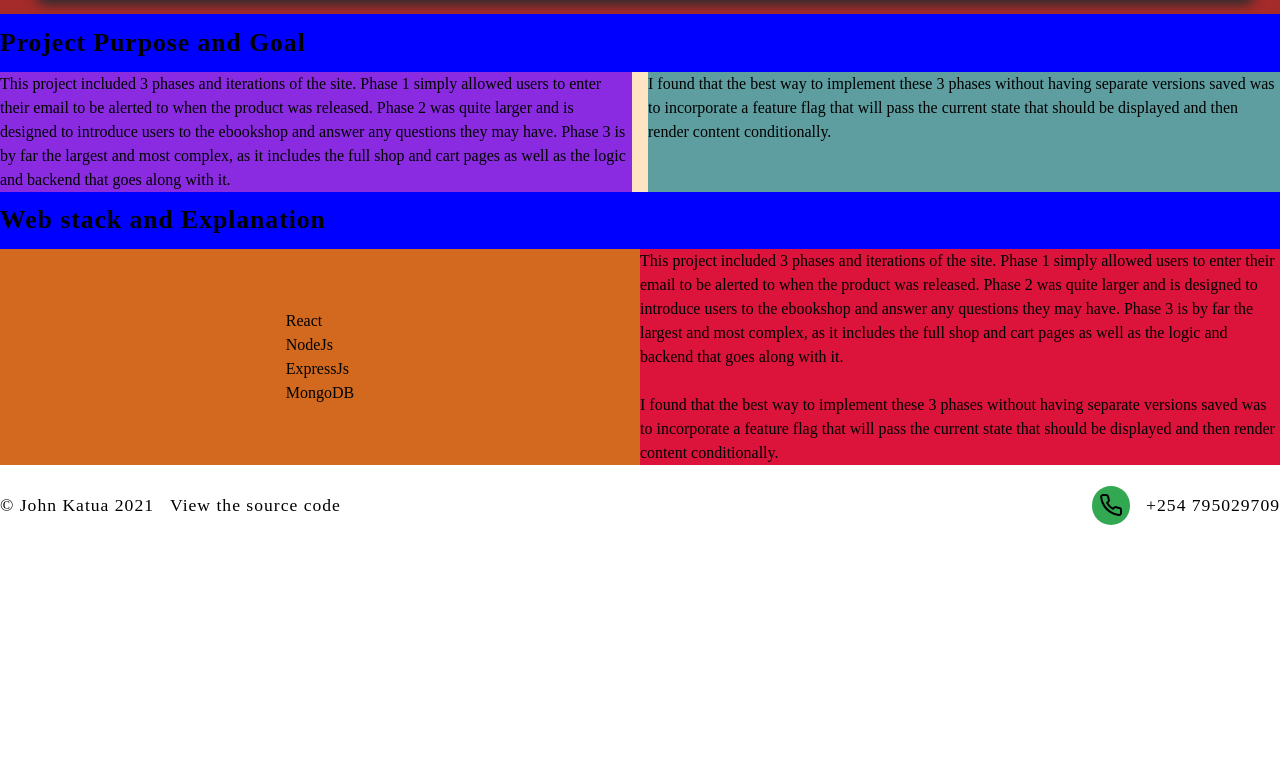
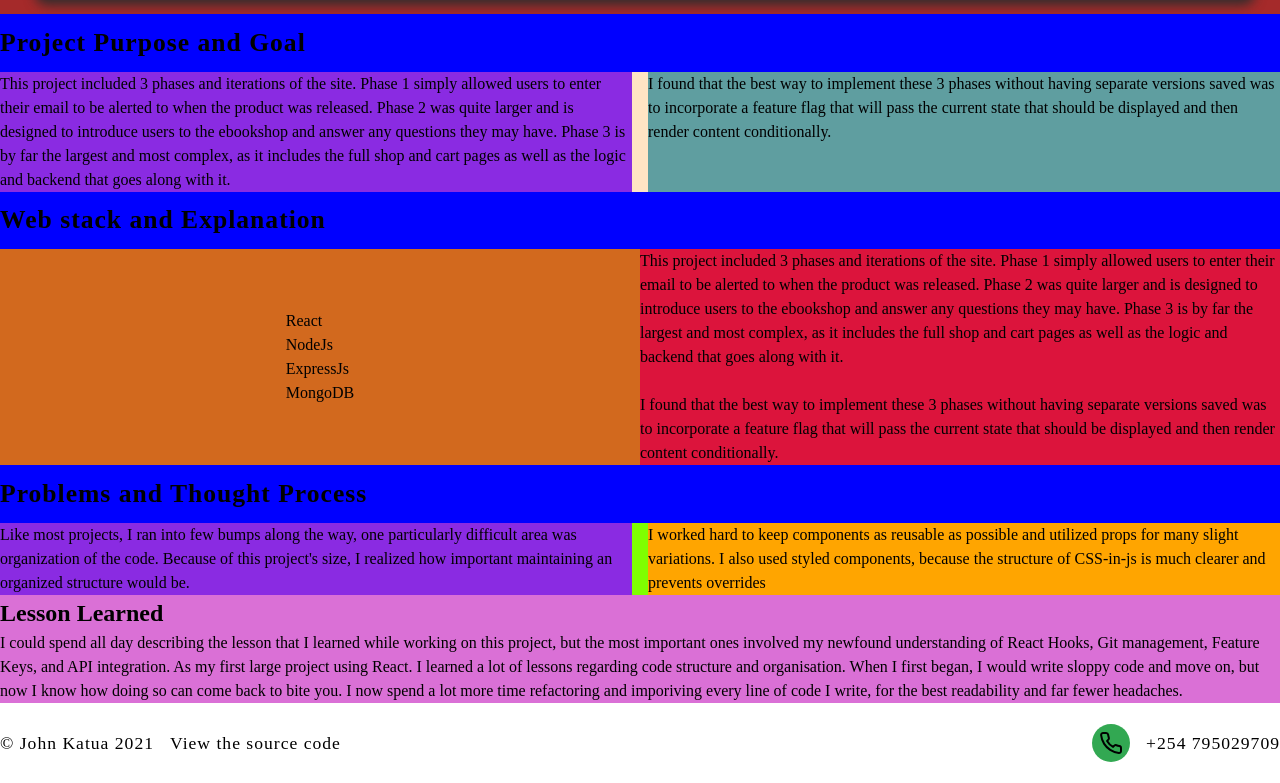
Before and after one commit to johnkatua/JohnKatua.com, a React (Create React App) app: page /ebookshop in a window 1280 px wide. Shown: the part 1743-2526 px from the top of the page. Before the commit the page ends 2288 px from the top, so only its background shows below. Built offline with nearby package versions, Linux system fonts and the light colour scheme.

Commit message:
updated my ebookshop component

```diff
--- a/src/App.css
+++ b/src/App.css
@@ -2,6 +2,7 @@
   padding: 0;
   margin: 0;
 }
+
 
 html {
   scroll-behavior: smooth;
--- a/src/components/Header/header.css
+++ b/src/components/Header/header.css
@@ -21,6 +21,7 @@
 -moz-box-shadow: 0px 6px 5px 0px rgba(0,0,0,0.48);
 }
 
+
 @media screen and (max-width: 500px) {
   .header {
     font-size: 1rem;
--- a/src/container/EBookshop/ebookshop.css
+++ b/src/container/EBookshop/ebookshop.css
@@ -191,3 +191,37 @@
   flex: 1;
   background-color: crimson;
 }
+
+.ebookshop--process__container {
+  display: flex;
+  flex-direction: column;
+  background-color: chartreuse;
+}
+
+.ebookshop--process__title {
+  background-color: blue;
+  padding: .6rem 0;
+  font-size: 1.6rem;
+  letter-spacing: 1px;
+}
+
+.ebookshop--process__description {
+  display: grid;
+  grid-template-columns: repeat(2, 1fr);
+  column-gap: 1rem;
+}
+
+
+.process--description__para1 {
+  background-color: blueviolet;
+}
+
+.process--description__para2 {
+  background-color: orange;
+}
+
+.ebookshop--lesson__container {
+  background-color: orchid;
+  display: flex;
+  flex-direction: column;
+}
--- a/src/container/EBookshop/index.js
+++ b/src/container/EBookshop/index.js
@@ -87,6 +87,31 @@ const EBookshop = () => {
               </div>
             </div>
           </div>
+          <div className="ebookshop--process__container">
+            <h2 className="ebookshop--process__title">Problems and Thought Process</h2>
+            <div className="ebookshop--process__description">
+              <p className="process--description__para1">
+                Like most projects, I ran into few bumps along the way, one particularly difficult area was organization
+                of the code. Because of this project's size, I realized how important maintaining an organized structure
+                would be.
+              </p>
+              <p className="process--description__para2">
+                I worked hard to keep components as reusable as possible and utilized props for many slight variations.
+                I also used styled components, because the structure of CSS-in-js is much clearer and prevents overrides
+              </p>
+            </div>
+          </div>
+          <div className="ebookshop--lesson__container">
+            <h2 className="ebookshop--lesson__title">Lesson Learned</h2>
+            <p className="ebookshop--lesson__details">
+              I could spend all day describing the lesson that I learned while working on this project, but the most
+              important ones involved my newfound understanding of React Hooks, Git management, Feature Keys, and API
+              integration. As my first large project using React. I learned a lot of lessons regarding code structure
+              and organisation. When I first began, I would write sloppy code and move on, but now I know how doing so
+              can come back to bite you. I now spend a lot more time refactoring and imporiving every line of code I
+              write, for the best readability and far fewer headaches.
+            </p>
+          </div>
         </div>
       </div>
       <Footer />
```
